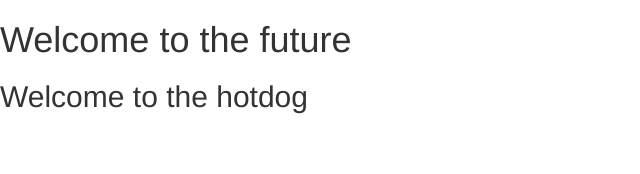
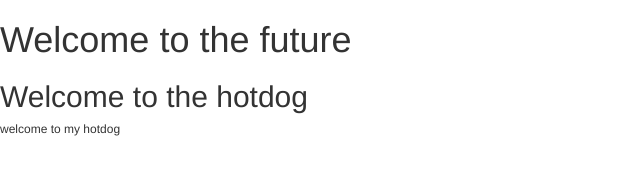
Before and after one commit to sgirardeau/rawdoggaming, a plain HTML site: page index.html in a window 1280 px wide. Shown: the full height of the page, 0-640 px from the left. Drawn offline with nearby package versions, Linux system fonts and the light colour scheme.

Commit message:
Added more hotdog

```diff
--- a/index.html
+++ b/index.html
@@ -9,6 +9,7 @@
   <div>
     <h1>Welcome to the future</h1>
     <h2>Welcome to the hotdog</h2>
+    <h6> welcome to my hotdog</h6>
   </div>
 
 <!-- Scripts -->
```
